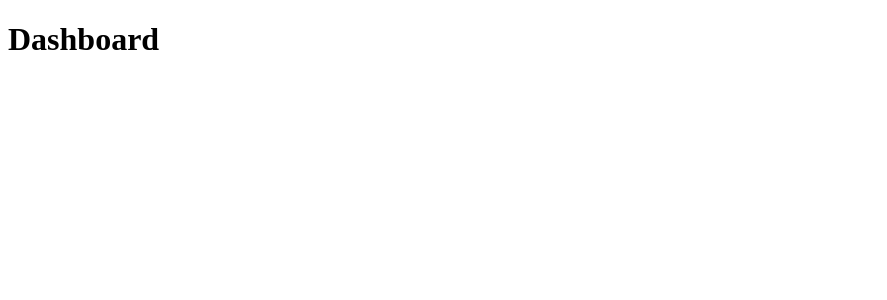
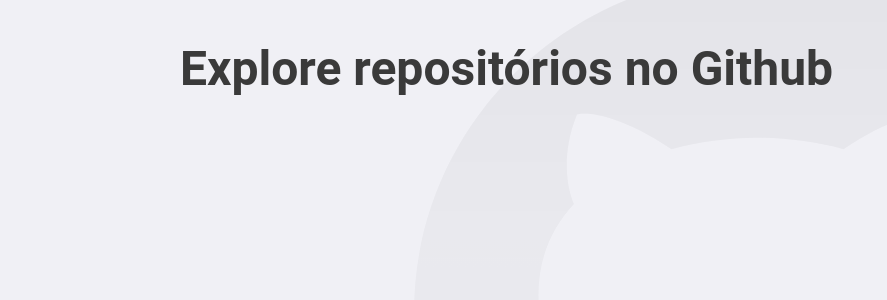
Before and after one commit to ATCamposs/GithubExplorer, a React (Create React App) app: page / in a window 1280 px wide. Shown: the top 300 px of the page, without its empty margins (0-887 px from the left). Built offline with nearby package versions, Linux system fonts and the light colour scheme.

Commit message:
Alterando styled Components e CSS

```diff
--- a/package.json
+++ b/package.json
@@ -19,6 +19,7 @@
     "eslint-plugin-react-hooks": "^4",
     "react": "^16.13.1",
     "react-dom": "^16.13.1",
+    "react-is": "^16.13.1",
     "react-router-dom": "^5.2.0",
     "react-scripts": "3.4.1",
     "styled-components": "^5.1.1",
@@ -45,6 +46,7 @@
   "devDependencies": {
     "@testing-library/dom": "^7.21.1",
     "@types/react-router-dom": "^5.1.5",
+    "@types/styled-components": "^5.1.1",
     "eslint": "^7.5.0",
     "eslint-config-prettier": "^6.11.0",
     "eslint-import-resolver-typescript": "^2.0.0",
--- a/src/App.tsx
+++ b/src/App.tsx
@@ -1,11 +1,15 @@
 import React from 'react';
 import { BrowserRouter } from 'react-router-dom';
 
+import GlobalStyle from './styles/global';
 import Routes from './routes';
 
 const App: React.FC = () => (
-  <BrowserRouter>
-    <Routes />
-  </BrowserRouter>
+  <>
+    <BrowserRouter>
+      <Routes />
+    </BrowserRouter>
+    <GlobalStyle />
+  </>
 );
 export default App;
--- a/src/pages/Dashboard/index.tsx
+++ b/src/pages/Dashboard/index.tsx
@@ -1,7 +1,9 @@
 import React from 'react';
 
+import { Title } from './styles';
+
 const Dashboard: React.FC = () => {
-  return <h1>Dashboard</h1>;
+  return <Title>Explore repositórios no Github</Title>;
 };
 
 export default Dashboard;
--- /dev/null
+++ b/src/pages/Dashboard/styles.ts
@@ -0,0 +1,7 @@
+import styled from 'styled-components';
+
+// template literals
+export const Title = styled.h1`
+  font-size: 48px;
+  color: #3a3a3a;
+`;
--- /dev/null
+++ b/src/styles/global.ts
@@ -0,0 +1,31 @@
+import { createGlobalStyle } from 'styled-components';
+
+import githubBackground from '../assets/githubBackground.svg';
+
+export default createGlobalStyle`
+* {
+  margin: 0;
+  padding: 0;
+  outline: 0;
+  box-sizing: border-box;
+}
+
+body {
+  background: #F0F0F5 url(${githubBackground}) no-repeat 70% top;
+  -webkit-font-smoothing: antialised;
+}
+
+body, input, button {
+  font: 16px Roboto, sans-serif;
+}
+
+#root{
+  max-width: 960px;
+  margin: 0 auto;
+  padding: 40px 20px;
+}
+
+button {
+  cursor: pointer;
+}
+`;
```
Also changed, not shown: src/assets/githubBackground.svg (added), 1 other file (tests, documents, lock files or other folders).
